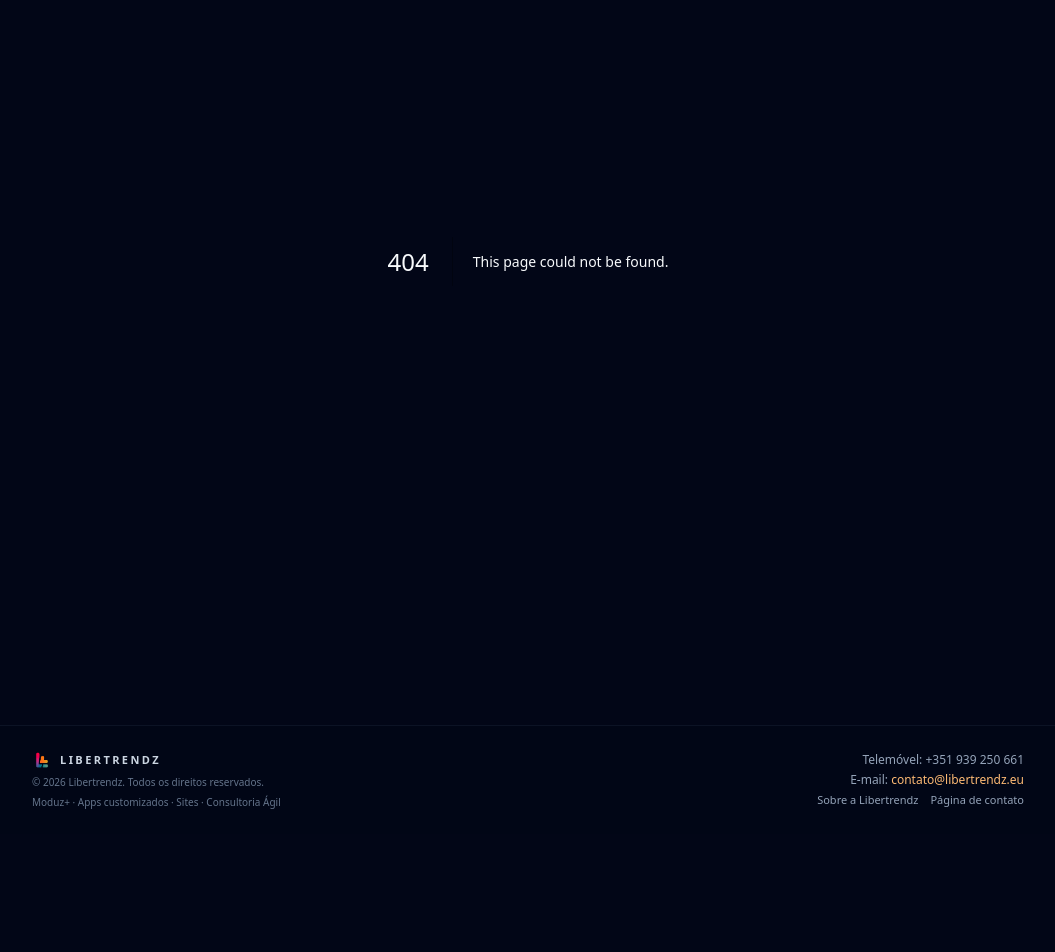
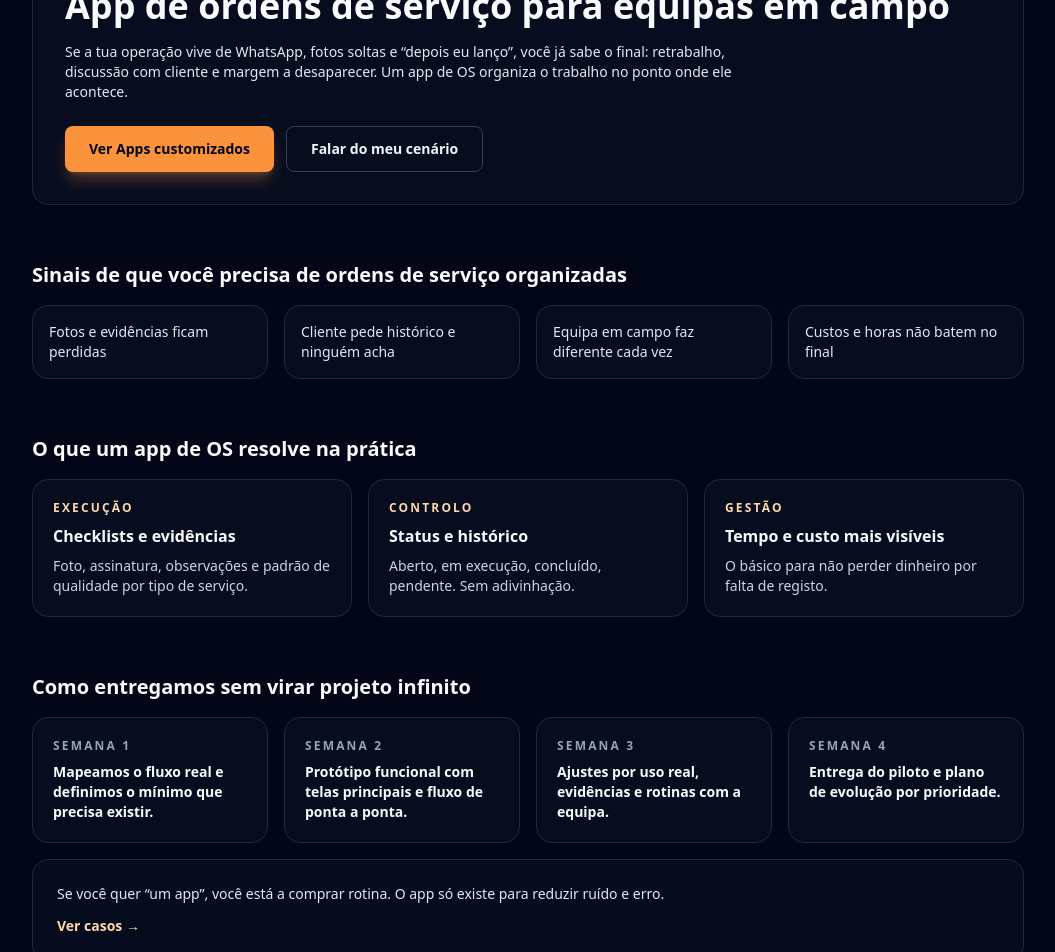
Before and after one commit to libertrendz/libertrendz-site, a Next.js app: page /solucoes/app-ordens-de-servico in a window 1280 px wide. Before the commit this address had no page. Shown: the part 220-1172 px from the top of the page, without its empty margins (112-1167 px from the left). Before the commit the page ends 1054 px from the top, so only its background shows below. Built offline with nearby package versions, Linux system fonts and the light colour scheme.

Commit message:
Create page.tsx

```diff
--- /dev/null
+++ b/app/solucoes/app-ordens-de-servico/page.tsx
@@ -0,0 +1,159 @@
+export default function AppOrdensDeServicoPage() {
+  return (
+    <main className="min-h-[calc(100vh-5rem)] bg-slate-950 text-slate-50">
+      <section className="container-page py-12 lg:py-16 space-y-14">
+        {/* HERO */}
+        <div className="rounded-2xl border border-slate-800 bg-slate-900/40 p-8">
+          <p className="text-xs font-semibold uppercase tracking-[0.2em] text-accent-300">
+            Apps customizados
+          </p>
+          <h1 className="mt-3 text-3xl font-bold leading-tight md:text-4xl">
+            App de ordens de serviço para equipas em campo
+          </h1>
+          <p className="mt-4 max-w-2xl text-sm text-slate-200">
+            Se a tua operação vive de WhatsApp, fotos soltas e “depois eu lanço”, você já sabe o final:
+            retrabalho, discussão com cliente e margem a desaparecer. Um app de OS organiza o trabalho no ponto
+            onde ele acontece.
+          </p>
+
+          <div className="mt-6 flex flex-wrap gap-3">
+            <a
+              href="/apps"
+              className="inline-flex items-center justify-center rounded-lg bg-accent-500 px-6 py-3 text-sm font-semibold text-slate-950 shadow-lg shadow-accent-500/30 transition hover:bg-accent-400"
+            >
+              Ver Apps customizados
+            </a>
+            <a
+              href="/contato"
+              className="inline-flex items-center justify-center rounded-lg border border-slate-700 px-6 py-3 text-sm font-semibold text-slate-100 transition hover:border-slate-500 hover:bg-slate-900/60"
+            >
+              Falar do meu cenário
+            </a>
+          </div>
+        </div>
+
+        {/* SINAIS */}
+        <div className="space-y-4">
+          <h2 className="text-xl font-semibold text-slate-50">
+            Sinais de que você precisa de ordens de serviço organizadas
+          </h2>
+
+          <div className="grid gap-4 md:grid-cols-2 lg:grid-cols-4">
+            {[
+              "Fotos e evidências ficam perdidas",
+              "Cliente pede histórico e ninguém acha",
+              "Equipa em campo faz diferente cada vez",
+              "Custos e horas não batem no final",
+            ].map((t) => (
+              <div
+                key={t}
+                className="rounded-2xl border border-slate-800 bg-slate-900/40 p-4 text-sm text-slate-200"
+              >
+                {t}
+              </div>
+            ))}
+          </div>
+        </div>
+
+        {/* O QUE O APP ENTREGA */}
+        <div className="space-y-4">
+          <h2 className="text-xl font-semibold text-slate-50">
+            O que um app de OS resolve na prática
+          </h2>
+
+          <div className="grid gap-4 md:grid-cols-3">
+            <div className="rounded-2xl border border-slate-800 bg-slate-900/40 p-5">
+              <p className="text-xs font-semibold uppercase tracking-[0.18em] text-accent-300">
+                Execução
+              </p>
+              <p className="mt-2 font-semibold text-slate-50">
+                Checklists e evidências
+              </p>
+              <p className="mt-2 text-sm text-slate-300">
+                Foto, assinatura, observações e padrão de qualidade por tipo de serviço.
+              </p>
+            </div>
+
+            <div className="rounded-2xl border border-slate-800 bg-slate-900/40 p-5">
+              <p className="text-xs font-semibold uppercase tracking-[0.18em] text-accent-300">
+                Controlo
+              </p>
+              <p className="mt-2 font-semibold text-slate-50">
+                Status e histórico
+              </p>
+              <p className="mt-2 text-sm text-slate-300">
+                Aberto, em execução, concluído, pendente. Sem adivinhação.
+              </p>
+            </div>
+
+            <div className="rounded-2xl border border-slate-800 bg-slate-900/40 p-5">
+              <p className="text-xs font-semibold uppercase tracking-[0.18em] text-accent-300">
+                Gestão
+              </p>
+              <p className="mt-2 font-semibold text-slate-50">
+                Tempo e custo mais visíveis
+              </p>
+              <p className="mt-2 text-sm text-slate-300">
+                O básico para não perder dinheiro por falta de registo.
+              </p>
+            </div>
+          </div>
+        </div>
+
+        {/* COMO TRABALHAMOS */}
+        <div className="space-y-4">
+          <h2 className="text-xl font-semibold text-slate-50">
+            Como entregamos sem virar projeto infinito
+          </h2>
+
+          <div className="grid gap-4 md:grid-cols-4">
+            {[
+              { t: "Semana 1", d: "Mapeamos o fluxo real e definimos o mínimo que precisa existir." },
+              { t: "Semana 2", d: "Protótipo funcional com telas principais e fluxo de ponta a ponta." },
+              { t: "Semana 3", d: "Ajustes por uso real, evidências e rotinas com a equipa." },
+              { t: "Semana 4", d: "Entrega do piloto e plano de evolução por prioridade." },
+            ].map((x) => (
+              <div
+                key={x.t}
+                className="rounded-2xl border border-slate-800 bg-slate-900/40 p-5 text-sm text-slate-200"
+              >
+                <p className="text-xs font-semibold uppercase tracking-[0.18em] text-slate-400">
+                  {x.t}
+                </p>
+                <p className="mt-2 font-semibold text-slate-50">{x.d}</p>
+              </div>
+            ))}
+          </div>
+
+          <div className="rounded-2xl border border-slate-800 bg-slate-900/35 p-6">
+            <p className="text-sm text-slate-200">
+              Se você quer “um app”, você está a comprar rotina. O app só existe para reduzir ruído e erro.
+            </p>
+            <a
+              href="/cases"
+              className="mt-3 inline-block text-sm font-semibold text-accent-300 hover:text-accent-200"
+            >
+              Ver casos →
+            </a>
+          </div>
+        </div>
+
+        {/* CTA FINAL */}
+        <div className="pt-8 border-t border-slate-800 text-center space-y-4">
+          <h2 className="text-2xl font-semibold text-slate-50">
+            Quer organizar ordens de serviço sem fricção?
+          </h2>
+          <p className="max-w-xl mx-auto text-sm text-slate-200">
+            Diz como a tua equipa regista hoje e eu devolvo o caminho mais direto para pôr ordem.
+          </p>
+          <a
+            href="/contato"
+            className="inline-flex items-center justify-center rounded-lg bg-accent-500 px-6 py-3 text-sm font-semibold text-slate-950 shadow-lg shadow-accent-500/30 transition hover:bg-accent-400"
+          >
+            Falar do meu cenário
+          </a>
+        </div>
+      </section>
+    </main>
+  );
+}
```
